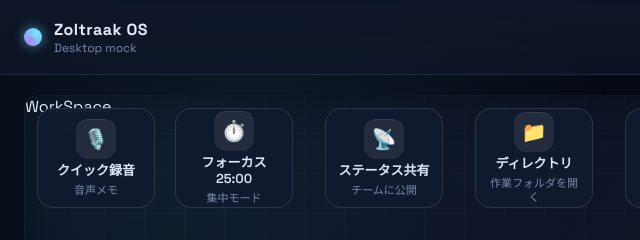
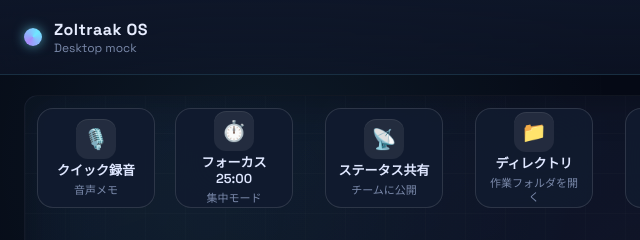
Before and after one commit to urd1610/zoltraak_os, an Electron app: page public/index.html in a window 1280 px wide. Shown: the top 240 px of the page, 0-640 px from the left. Drawn offline with Linux system fonts and the light colour scheme; no server answers.

Commit message:
ワークスペースラベルを削除

```diff
--- a/public/index.html
+++ b/public/index.html
@@ -28,7 +28,6 @@
 
     <main class="canvas">
       <section class="desktop-surface">
-        <div class="area-label workspace-label">WorkSpace</div>
         <div class="quick-actions" id="quick-actions"></div>
       </section>
       <aside class="side-panel">
```
